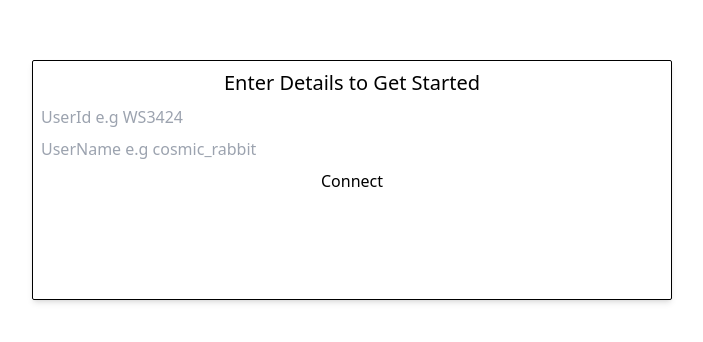
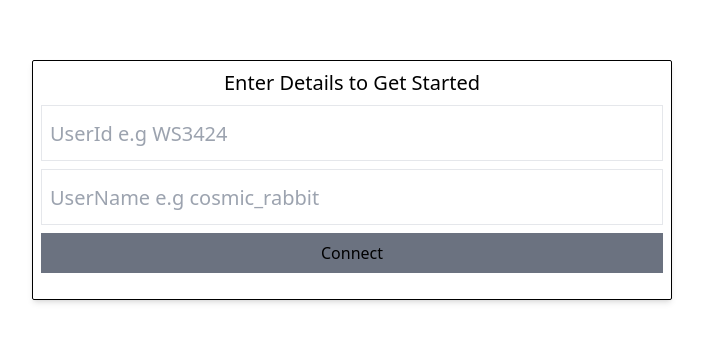
Before and after one commit to bikathi/hh-chats, a Vue app: page / in a window 1280 px wide. Shown: the part 220-562 px from the top of the page, without its empty margins (288-991 px from the left). Built offline with nearby package versions, Linux system fonts and the light colour scheme.

Commit message:
Add some component styling ruls

```diff
--- a/src/style.css
+++ b/src/style.css
@@ -1,3 +1,13 @@
 @tailwind base;
 @tailwind components;
 @tailwind utilities;
+
+@layer components {
+  .input-style {
+    @apply border-[1px] p-2 h-14 outline-none text-xl focus:border-blue-500;
+  }
+
+  .connect-button {
+    @apply bg-blue-500 p-2 border-none hover:bg-blue-700 disabled:bg-gray-500;
+  }
+}
```
